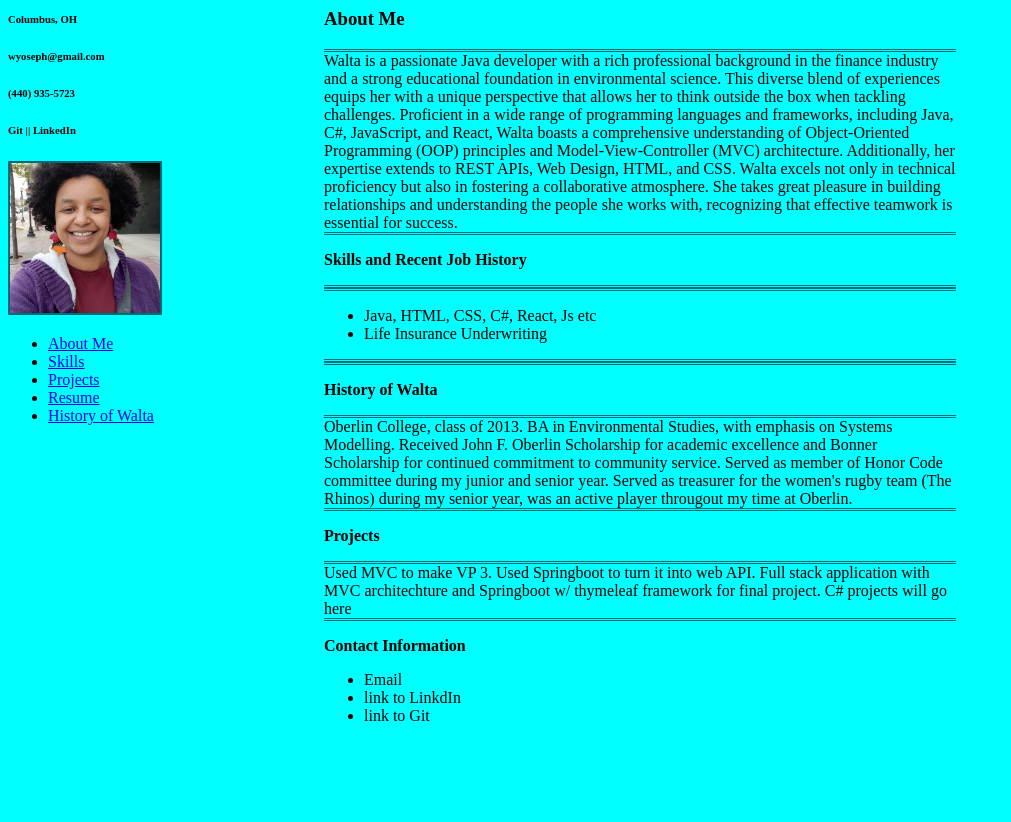
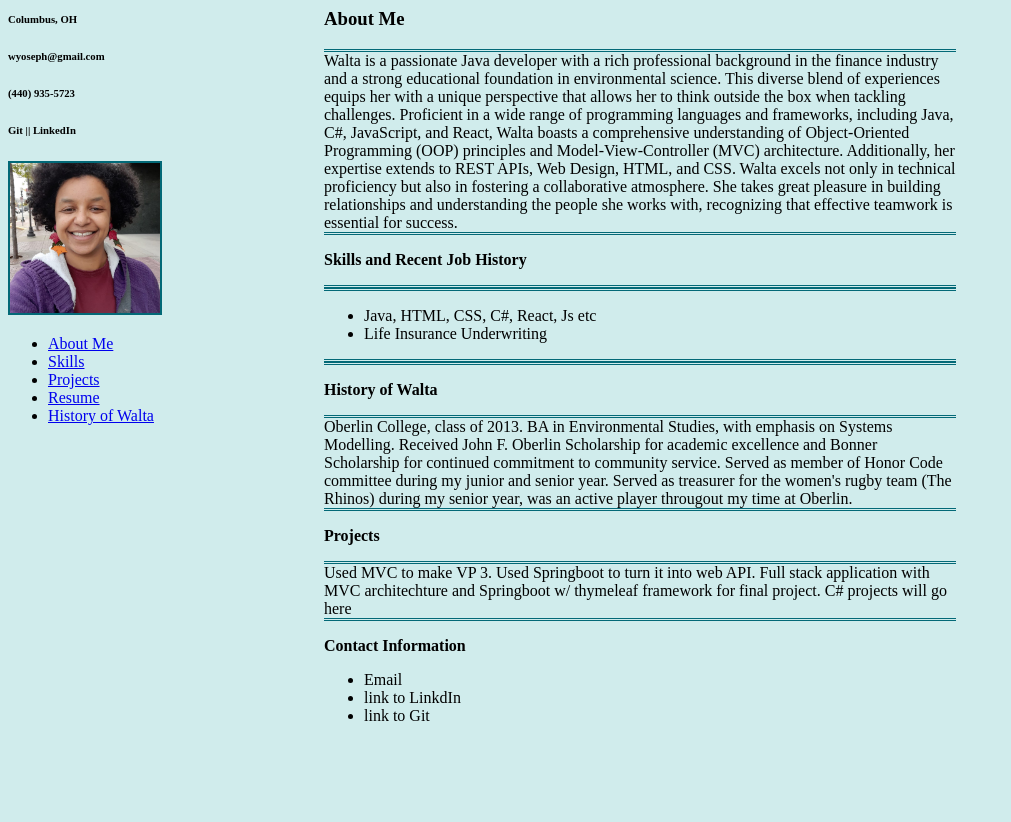
Before and after one commit to WaltaYo/waltayo.github.io, a plain HTML site: page index.html in a window 1280 px wide. Shown: the part 73-895 px from the top of the page, without its empty margins (0-1011 px from the left). Drawn offline with Linux system fonts and the light colour scheme.

Commit message:
changed background

```diff
--- a/index.css
+++ b/index.css
@@ -1,5 +1,5 @@
 html {
-    background-color: aqua;
+    background-color: rgb(208, 236, 236);
 
 
 
```
